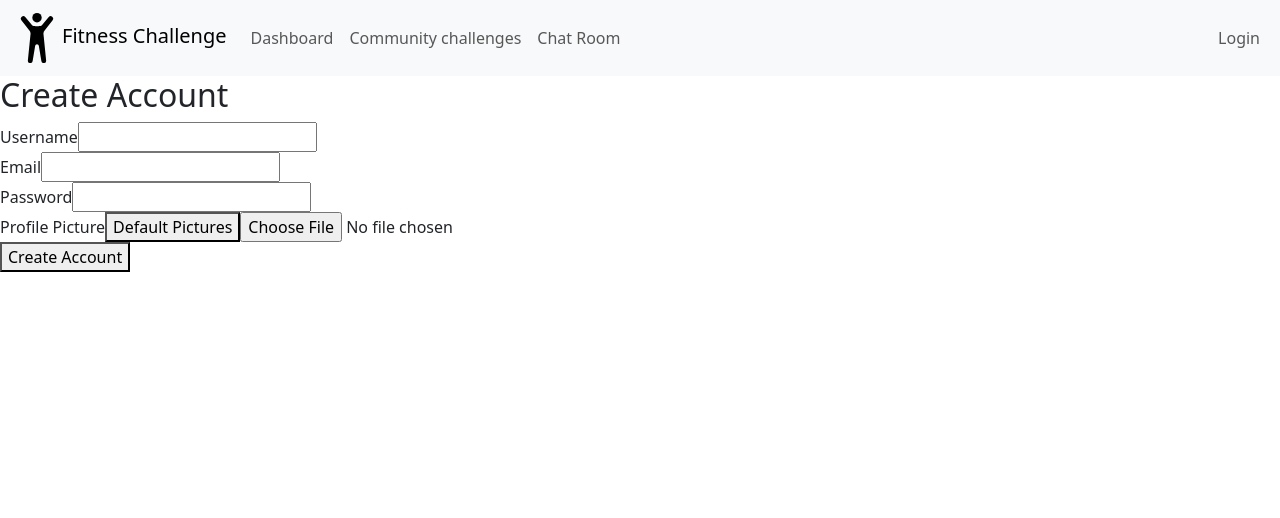
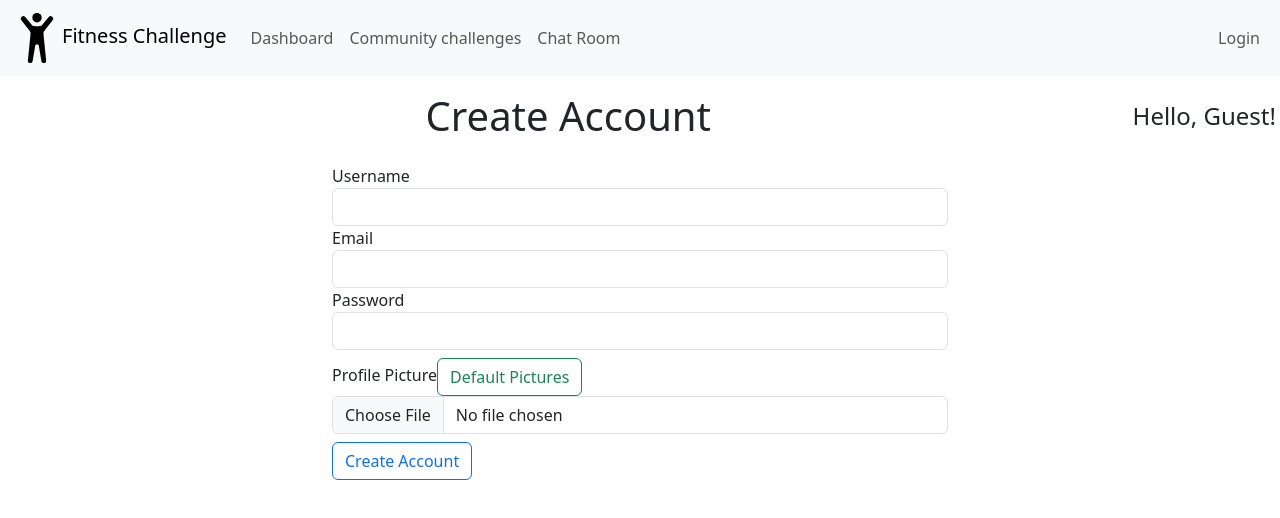
Before and after one commit to robert-brumleve/crowd-sourced-fitness-challenge-app, a React (Create React App) app in the folder frontend/: page /account in a window 1280 px wide. Shown: the top 518 px of the page. Built offline with nearby package versions, Linux system fonts and the light colour scheme; no server answers.

Commit message:
fix link to create account

```diff
--- a/frontend/src/account/NewAccount.js
+++ b/frontend/src/account/NewAccount.js
@@ -1,5 +1,6 @@
 import React, { useState } from "react";
 import axios from "axios";
+import Header from "../components/Header";
 
 const NewAccount = () => {
   const [username, setUsername] = useState('');
@@ -51,13 +52,17 @@ const NewAccount = () => {
   };
 
   return (
-    <div>
-      <h2>Create Account</h2>
+    <div className="row justify-content-center">
+      <div className="card-header text-center">
+        <Header header="Create Account" />
+      </div>
+      <div style={{ width: "40rem" }}>
       <form onSubmit={handleSubmit}>
         <div>
           <label>Username</label>
           <input
             type="text"
+            className="form-control"
             value={username}
             onChange={(e) => setUsername(e.target.value)}
             required
@@ -67,6 +72,7 @@ const NewAccount = () => {
           <label>Email</label>
           <input
             type="email"
+            className="form-control"
             value={email}
             onChange={(e) => setEmail(e.target.value)}
             required
@@ -76,18 +82,20 @@ const NewAccount = () => {
           <label>Password</label>
           <input
             type="password"
+            className="form-control"
             value={password}
             onChange={(e) => setPassword(e.target.value)}
             required
           />
         </div>
-        <div>
+        <div className="mt-2 mb-2">
           <label>Profile Picture</label>
-          <button type="button" onClick={() => setShowImageSelector(true)}>
+          <button type="button" className="btn btn-outline-success" onClick={() => setShowImageSelector(true)}>
             Default Pictures
           </button>
           <input
             type="file"
+            className="form-control"
             onChange={handleFileChange} // Handle file selection
           />
           {profilePicture && (
@@ -97,10 +105,10 @@ const NewAccount = () => {
             </div>
           )}
         </div>
-        <button type="submit">Create Account</button>
+        <button type="submit" className="btn btn-outline-primary">Create Account</button>
       </form>
 
-      {message && <p>{message}</p>}
+      {message && <div className="mt-3 text-center text-danger">{message}</div>}
 
       {/* Image Selector Modal */}
       {showImageSelector && (
@@ -131,6 +139,7 @@ const NewAccount = () => {
           </div>
         </div>
       )}
+      </div>
     </div>
   );
 };
--- a/frontend/src/account/login.js
+++ b/frontend/src/account/login.js
@@ -79,10 +79,16 @@ const Login = () => {
             <div className="error-message alert alert-danger mt-3">{error}</div>
           )}{" "}
           {/* Show error message if any */}
-          <button type="submit" className="btn btn-primary">
+          <button type="submit" className="btn btn-outline-primary">
             Login
           </button>
         </form>
+        <div>
+          <span>Don't have an account? </span>
+          <a href="/account" className="link-primary">
+            Register
+          </a>
+        </div>
       </div>
     </div>
   );
```
